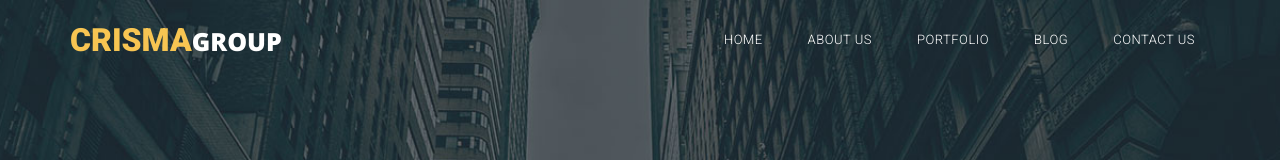
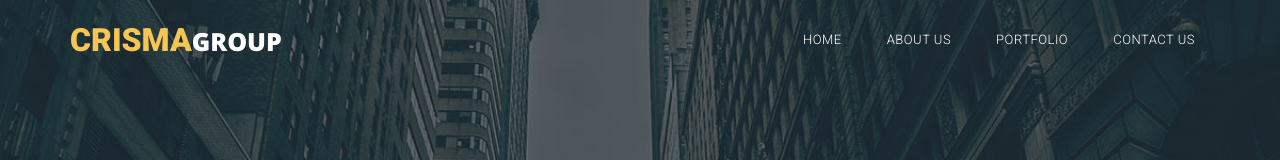
Before and after one commit to floorii18/CrismaGroup, a plain HTML site: page index.html in a window 1280 px wide. Shown: the top 160 px of the page. Drawn offline with nearby package versions, Linux system fonts and the light colour scheme.

Commit message:
second commit

```diff
--- a/index.html
+++ b/index.html
@@ -43,7 +43,6 @@
                         <li><a href="#" class="scroll-top">Home</a></li>
                         <li><a href="#" class="scroll-link" data-id="about">About Us</a></li>
                         <li><a href="#" class="scroll-link" data-id="portfolio">Portfolio</a></li>
-                        <li><a href="#" class="scroll-link" data-id="blog">Blog</a></li>
                         <li><a href="#" class="scroll-link" data-id="contact-us">Contact Us</a></li>
                     </ul>
                 </div>
```
